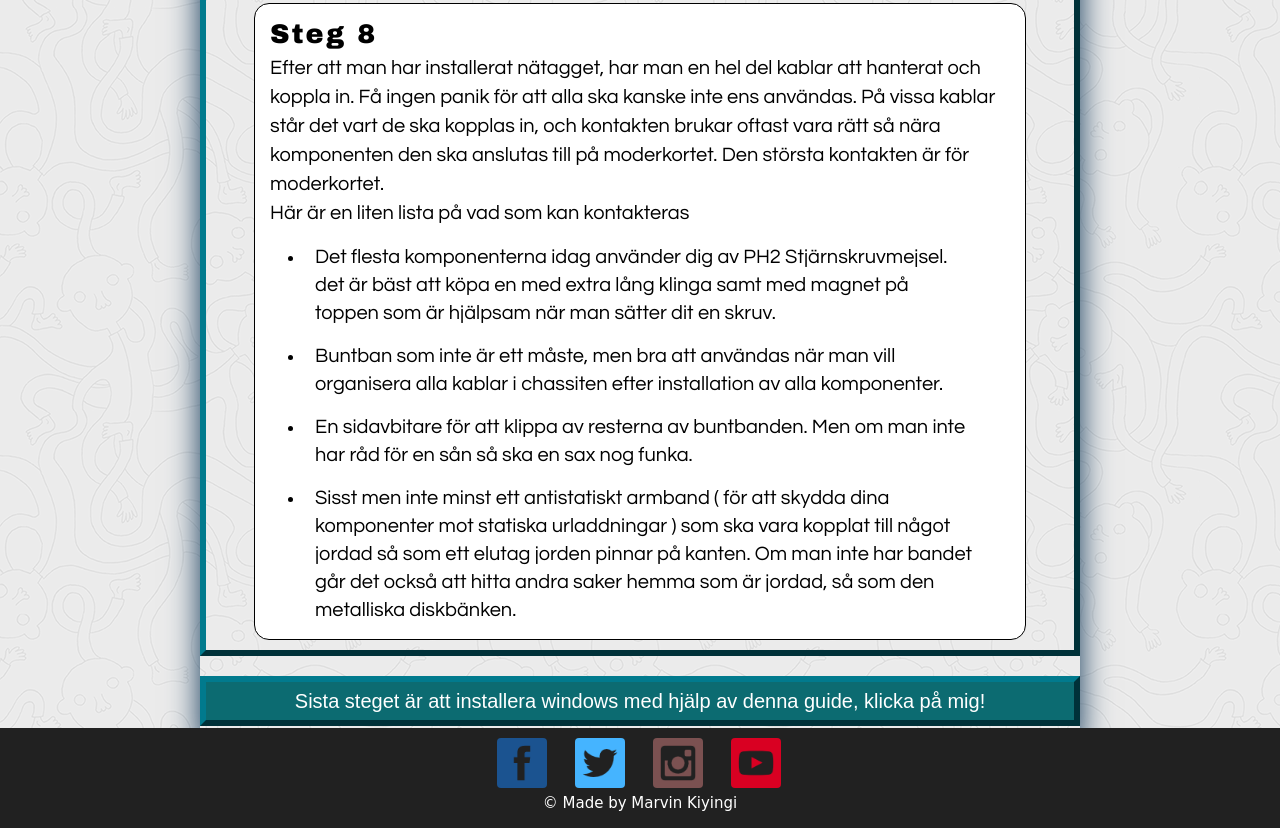
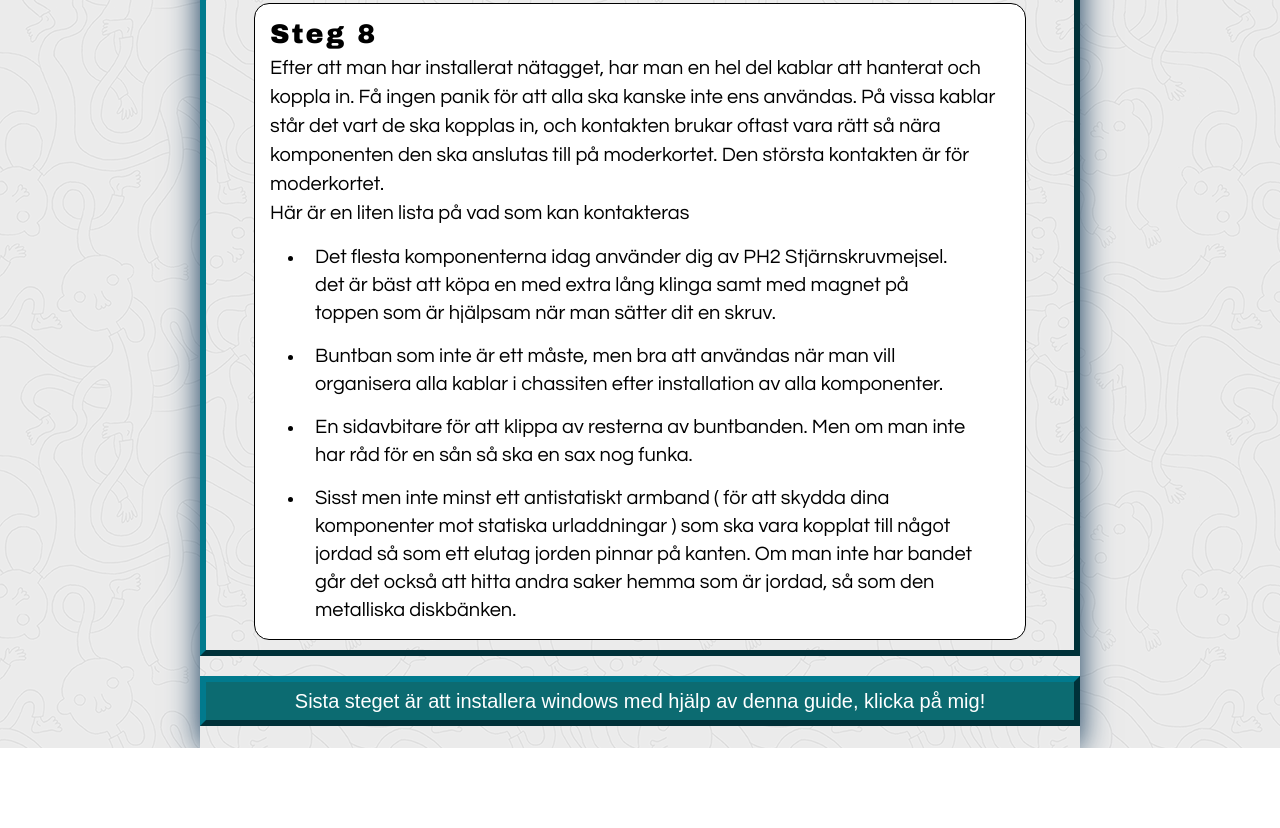
Before and after one commit to MarvinxKiyingi/firstEverCodedWebbsite, a plain HTML site: page byggdindator.html in a window 1280 px wide. Shown: the part 5858-6686 px from the top of the page. After the commit the page ends 6606 px from the top, so only its background shows below. Drawn offline with Linux system fonts and the light colour scheme.

Commit message:
removed fotter

```diff
--- a/byggdindator.html
+++ b/byggdindator.html
@@ -180,35 +180,6 @@
           </div>
         </div>
       </div>
-
-      <div id="footer">
-        <div id="footer-shell">
-          <div id="footer-content">
-            <div id="SocialMedia">
-              <div class="SocialMedia-pic">
-                <a href="https://www.facebook.com/Buildmypc-1172469942872092/" target="_blank"
-                  ><img src="assets/Facebook.png" alt="http://www.flaticon.com/"
-                /></a>
-              </div>
-
-              <div class="SocialMedia-pic">
-                <a href="https://twitter.com/buildmypcmk" target="_blank"><img src="assets/Twitter.png" alt="http://www.flaticon.com/" /></a>
-              </div>
-
-              <div class="SocialMedia-pic">
-                <a href="https://www.instagram.com/buildmypcmk/" target="_blank"><img src="assets/Instagram.png" alt="http://www.flaticon.com/" /></a>
-              </div>
-
-              <div class="SocialMedia-pic">
-                <a href="https://www.youtube.com/channel/UCFpTjYzUAnGIjwDZ6nNdIfw" target="_blank"
-                  ><img src="assets/youtube.png" alt="http://www.flaticon.com/"
-                /></a>
-              </div>
-            </div>
-            <p id="copyright">&copy; Made by Marvin Kiyingi</p>
-          </div>
-        </div>
-      </div>
     </div>
   </body>
 </html>
```
